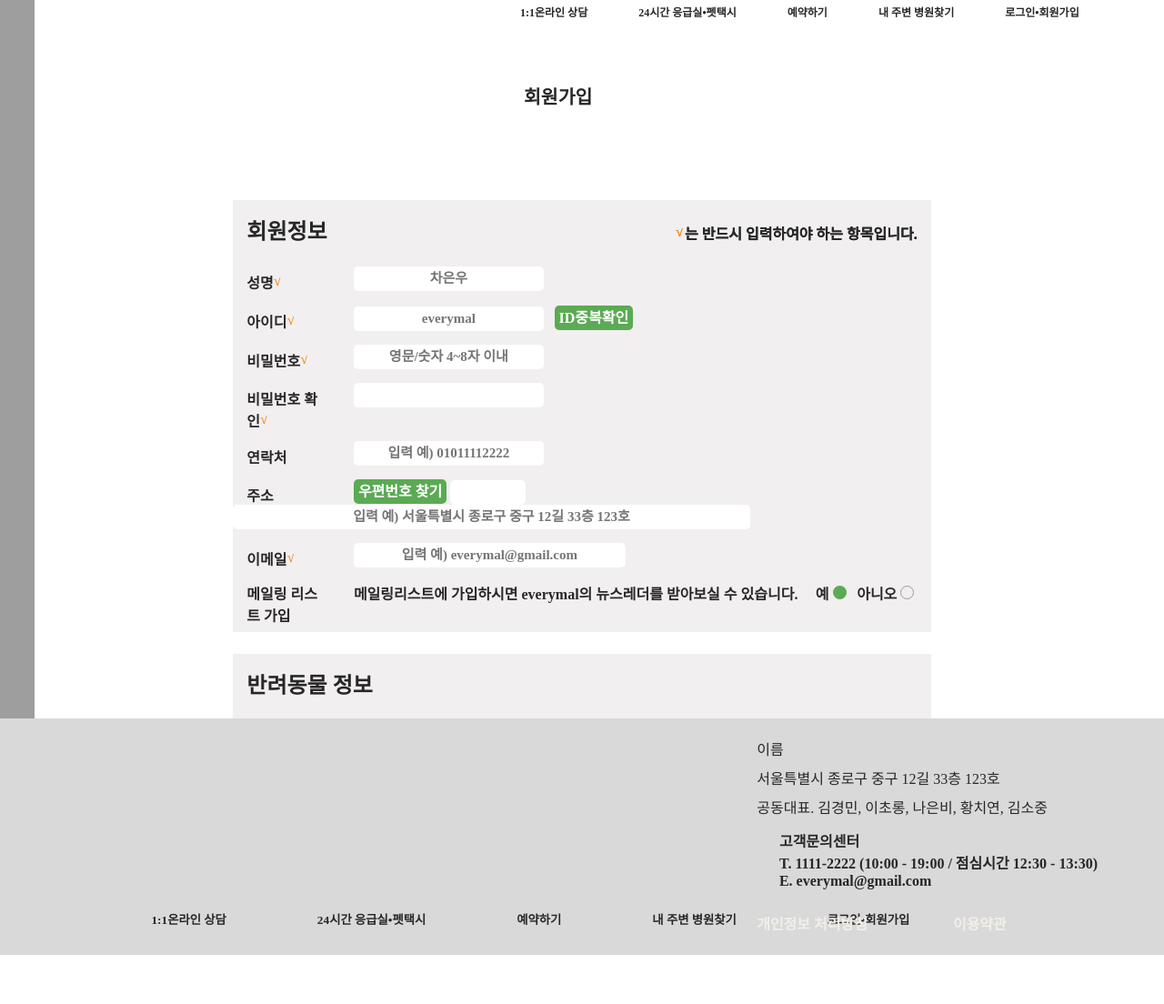
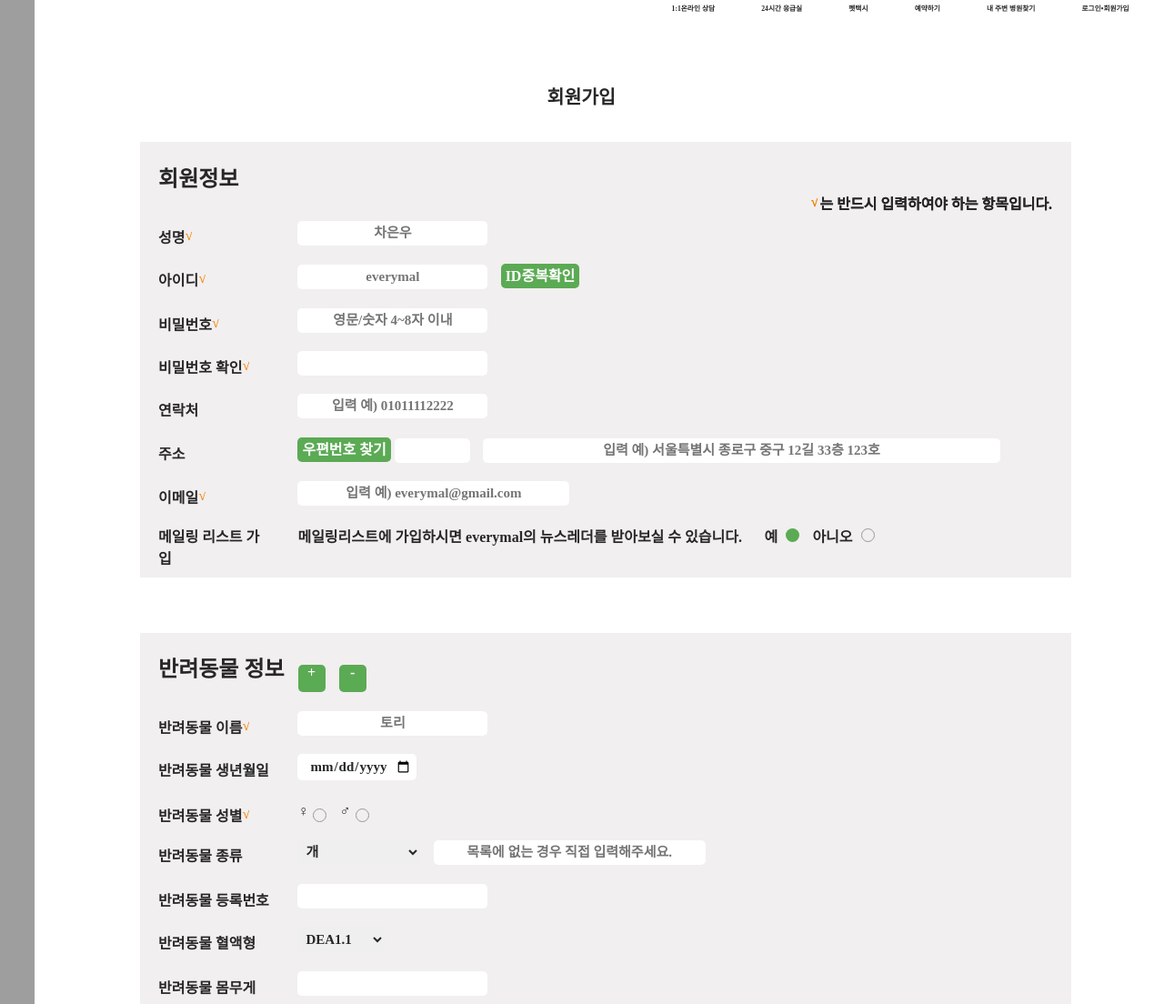
Before and after one commit to Kyung-min-Kim/EverymalProject, a plain HTML site: page join_user.html in a window 1280 px wide. Shown: the part 10-1114 px from the top of the page at 91% size. Before the commit the page ends 1060 px from the top, so only its background shows below. Drawn offline with Linux system fonts and the light colour scheme; a web font is replaced by a local one.

Commit message:
재건축

```diff
--- a/css/common.css
+++ b/css/common.css
@@ -27,18 +27,74 @@ legend {
     format("truetype");
 }
 body {
-  width: 1920px;
+  width: 100%;
   height: auto;
 }
 ul.topNav {
   position: absolute;
-  right: 0px;
-  width: 700px;
-  font: 12px normal;
+  right: -5%;
+  width: 100%;
+  font: 0.6vw normal;
   margin-right: 5%;
+  display: flex;
+  justify-content: right;
+  z-index: 999;
 }
 .topNav li {
   position: relative;
-  float: left;
-  margin: 2% 0 1% 8%;
+  margin: 1% 3% 0 1%;
 }
+footer {
+  position: relative;
+  width: 100%;
+  height: 30vh;
+  margin-top: auto;
+  background-color: #fba16e;
+  font-size: 0.65vw;
+  margin-top: 20%;
+}
+footer ul {
+  position: relative;
+  display: flex;
+  font-size: 0.65vw;
+  top: 81%;
+  margin-left: 13%;
+}
+footer li {
+  margin-right: 5%;
+}
+.table {
+  display: table;
+  table-layout: fixed;
+}
+address,
+.custom,
+.footBtn {
+  display: table-cell;
+}
+address {
+  position: absolute;
+  margin-left: 77%;
+  margin-top: 1%;
+}
+address p {
+  font-weight: 100;
+  line-height: 2em;
+}
+footer .custom,
+.footBtn {
+  position: absolute;
+  margin-left: 77%;
+  margin-top: 6%;
+}
+footer .custom a {
+  display: block;
+}
+.footBtn {
+  width: 20%;
+  margin-top: 11.5%;
+}
+.footBtn a {
+  color: #f2efe9;
+  margin-right: 15%;
+}
--- a/css/hospital_detail.page2.css
+++ /dev/null
@@ -1,69 +0,0 @@
-* {
-  margin: 0;
-  padding: 0;
-}
-#sidebar_Area {
-  position: absolute;
-  left: 0;
-  width: 3%;
-  top: 0;
-  height: 2315px;
-  background-color: #f27f3d;
-  z-index: 1000;
-}
-
-/*footer*/
-footer {
-  position: relative;
-  width: 100%;
-  height: 260px;
-  margin-top: auto;
-  background-color: #fba16e;
-  font-size: 10pt;
-  top: 300px;
-}
-footer ul {
-  position: relative;
-  display: flex;
-  font-size: 10pt;
-  bottom: 0;
-  top: 81%;
-  margin-left: 13%;
-}
-footer li {
-  margin-right: 100px;
-}
-.table {
-  display: table;
-  table-layout: fixed;
-}
-address,
-.custom,
-.footBtn {
-  display: table-cell;
-}
-address {
-  position: absolute;
-  right: 10%;
-}
-address p {
-  font-weight: 100;
-  line-height: 2em;
-}
-footer .custom,
-.footBtn {
-  position: absolute;
-  right: 5.7%;
-  top: 47%;
-}
-footer .custom a {
-  display: block;
-}
-.footBtn {
-  top: 82%;
-  right: 6.5%;
-}
-.footBtn a {
-  color: #f2efe9;
-  margin-right: 90px;
-}
--- a/css/join.css
+++ b/css/join.css
@@ -1,17 +1,22 @@
 @charset "utf-8";
-#container{
+body {
+  width: 100%;
+  height: auto;
+}
+
+#container_sub {
   position: relative;
   width: 100%;
-    height: 100%;
+  height: auto;
   margin: 0 auto;
   box-sizing: border-box;
   overflow: hidden;
 }
 .pagetitlte {
-    position: relative;
+  position: absolute;
   display: inline-block;
   top: 100px;
-    margin-left: 45%;
+  margin-left: 47%;
   font-size: 1.6vw;
 }
 #sidebar_Area {
@@ -21,16 +26,16 @@
   width: 3%;
   height: 100%;
   z-index: 100;
+  box-sizing: border-box;
   background-color: rgb(158, 158, 158);
 }
-#memberArea{
+#memberArea {
   position: relative;
-    top: 200px;
-    width: 60%;
-    margin-left: 20%;
-    height: 600px;
-    left: 0;
-    box-sizing: border-box;
+  height: 170vh;
+  width: 80%;
+  margin: 0 auto;
+  margin-left: 12%;
+  margin-top: 13%;
   overflow-y: scroll;
 }
 #memberArea::-webkit-scrollbar{
@@ -150,6 +155,27 @@ fieldset div>h2{
   border-radius: 10px;
   position: relative;
 }
+#animalinsert{
+  position: relative;
+  width: 200px;
+  top: 65px;
+  margin-left: 17%;
+  overflow: hidden;
+}
+#animalplus, #animalminus{
+  width: 30px;
+  height: 30px;
+  border-radius: 5px;
+  background-color: rgb(91, 170, 84);
+  color: white;
+  text-align: center;
+  float: left;
+  cursor: pointer;
+
+}
+#animalplus{
+  margin-right: 15px;
+}
 .btnOk{
   font-size: 2.5em;
   padding: 0.5% 2%;
@@ -162,8 +188,8 @@ fieldset div>h2{
   top: 10px;
   left: 78%;
 }
+
+
 footer {
-    position: absolute;
   background-color: rgb(217, 217, 217);
-    top: 100%;
 }
--- a/css/join_choice.css
+++ b/css/join_choice.css
@@ -1,17 +1,22 @@
 @charset "utf-8";
-#container{
+body {
+  width: 100%;
+  height: auto;
+}
+
+#container_sub {
   position: relative;
   width: 100%;
-    height: 100%;
+  height: auto;
   margin: 0 auto;
   box-sizing: border-box;
   overflow: hidden;
 }
 .pagetitlte {
-    position: relative;
+  position: absolute;
   display: inline-block;
   top: 100px;
-    margin-left: 44.5%;
+  margin-left: 47%;
   font-size: 1.6vw;
 }
 #sidebar_Area {
@@ -21,41 +26,39 @@
   width: 3%;
   height: 100%;
   z-index: 100;
+  box-sizing: border-box;
   background-color: rgb(158, 158, 158);
 }
-#choice_main{
+.content {
   position: relative;
-    top: 150px;
-    width: 60%;
-    margin-left: 20%;
-    height: 900px;
-    left: 0;
-    background-color: rgb(241, 239, 239);
-    padding: 3%;
-    box-sizing: border-box;
+  height: 170vh;
+  width: 80%;
+  margin: 0 auto;
+  margin-left: 12%;
+  margin-top: 13%;
 }
-#choice_main #user_choicebox{
+.content #user_choicebox{
   float: left;
   border: 1px solid #ccc;
   position: relative;
   width: 47%;
-    height: 100%;
+  height: 50%;
   box-sizing: border-box;
   text-align: center;
   background-color: white;
   margin-right: 6%;
 }
-#choice_main #hospital_choicebox{
+.content #hospital_choicebox{
   float: left;
   border: 1px solid #ccc;
   position: relative;
   width: 47%;
-    height: 100%;
+  height: 50%;
   box-sizing: border-box;
   text-align: center;
   background-color: white;
 }
-#choice_main div p{
+.content div p{
   position: relative;
   width: 55%;
   height: 45%;
@@ -65,7 +68,7 @@
   margin-bottom: 30px;
   top: 10%;
 }
-#choice_main #user_choicebox a{
+.content #user_choicebox a{
   position: relative;
   background-color: rgb(91, 170, 84);
   border-radius: 5px;
@@ -73,7 +76,7 @@
   color: white;
   top: 25%;
 }
-#choice_main #hospital_choicebox a{
+.content #hospital_choicebox a{
   position: relative;
   background-color: rgb(145, 211, 249);
   border-radius: 5px;
@@ -81,8 +84,7 @@
   color: white;
   top: 25%;
 }
+
 footer {
-    position: absolute;
   background-color: rgb(217, 217, 217);
-    top: 100%;
 }
--- a/join_user.html
+++ b/join_user.html
@@ -4,20 +4,22 @@
     <meta charset="UTF-8" />
     <meta http-equiv="X-UA-Compatible" content="IE=edge" />
     <meta name="viewport" content="width=device-width, initial-scale=1.0" />
-    <title>동물병원 상세정보 페이지</title>
-    <link rel="stylesheet" href="css/hospital_detail.page2.css" />
-    <link rel="stylesheet" href="css/common.css" />
-    <link rel="stylesheet" href="css/reset.css" />
-    <link rel="stylesheet" href="css/join.css">
+    <title>로그인선택</title>
+    <link rel="stylesheet" href="./css/reset.css" />
+    <link rel="stylesheet" href="./css/common.css" />
+    <link rel="stylesheet" href="./css/join.css" />
+    <script src="js/jquery-3.6.3.min.js"></script>
+    <script src="js/join.js"></script>
   </head>
+
   <body>
-    <div class="container">
-      <!--header시작-->
-      <header>
+    <div id="container_sub">
+      <header id="header">
         <nav>
           <ul class="topNav">
             <li><a href="#">1:1온라인 상담</a></li>
-            <li><a href="#">24시간 응급실•펫택시</a></li>
+            <li><a href="#">24시간 응급실</a></li>
+            <li><a href="#">펫택시</a></li>
             <li><a href="#">예약하기</a></li>
             <li><a href="#">내 주변 병원찾기</a></li>
             <li><a href="#">로그인•회원가입</a></li>
@@ -26,9 +28,9 @@
       </header>
       <h2 class="pagetitlte">회원가입</h2>
       <section id="sidebar_Area">
+        <div class="sidebars" id="sb_sidebar">
+        </div>
       </section>
-      <!--header영역 끝-->
-      <!-- 개인 회원가입 시작 -->
       <section id="memberArea" class="memberJoin">
         <form action="#" method="post" id="joinForm" name="joinForm">
             <fieldset>
@@ -75,6 +77,10 @@
                     <label for="mailingNo">아니오</label>
                     <input type="radio" id="mailingNo" name="mailing" value="No">
                   </p>
+                </div>
+                <div id="animalinsert">
+                  <div id="animalplus">+</div>
+                  <div id="animalminus">-</div>
                 </div>
                 <div id="pet_form">
                   <div class="formSign"><strong class="require">필수</strong>는 반드시 입력하여야 하는 항목입니다.</div>
@@ -144,12 +150,13 @@
             </fieldset>
         </form>
      </section>
-      <!-- 개인 회원가입 끝 -->
-      <!--푸터 시작-->
+
+      <!-- fooooooooooooooooooooooooooooooooooooooooooooooooooooooter -->
       <footer>
         <ul class="bottomNav">
           <li><a href="#">1:1온라인 상담</a></li>
-          <li><a href="#">24시간 응급실•펫택시</a></li>
+          <li><a href="#">24시간 응급실</a></li>
+          <li><a href="#">펫택시</a></li>
           <li><a href="#">예약하기</a></li>
           <li><a href="#">내 주변 병원찾기</a></li>
           <li><a href="#">로그인•회원가입</a></li>
@@ -173,8 +180,6 @@
           </div>
         </div>
       </footer>
-
-      <!--푸터끝-->
     </div>
   </body>
 </html>
--- /dev/null
+++ b/js/join.js
@@ -0,0 +1,11 @@
+$(function () {
+    $("#animalplus").on("click", function() {
+        $(".btnJoinArea").prepend($("#pet_form").clone());
+    });
+    $("#animalminus").on("click", function() {
+        $("#pet_form").remove();
+    });
+    // $("#animalplus").on("click", function() {
+    //     $("#pet_form").clone().insertBefore($(".btnJoinArea"));
+    // });
+});
```
Also changed, not shown: join_choice.html (+17 -18 lines), join_hospital.html (+17 -16 lines), js/jquery-3.6.3.min.js (added), 1 other file. Lines whose indentation alone changed are shown as unchanged.
